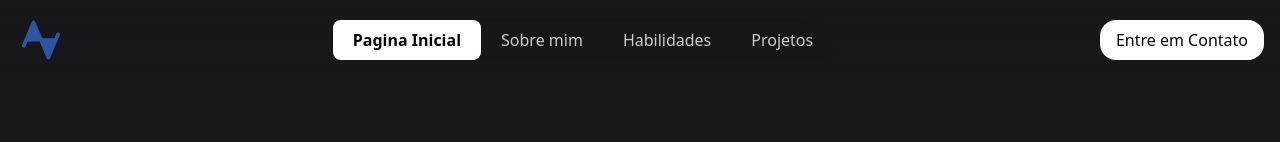
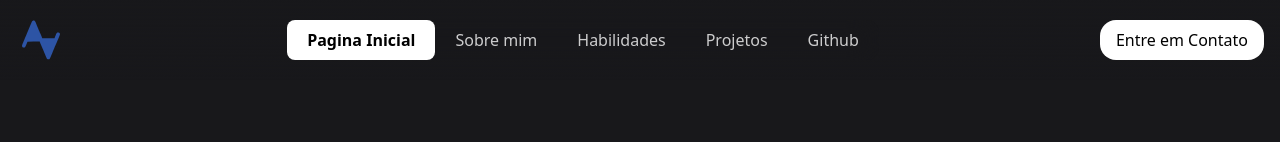
Before and after one commit to AndreAilton/Portfolio, a React (Vite) app: page / in a window 1280 px wide. Shown: the top 142 px of the page. Built offline with nearby package versions, Linux system fonts and the light colour scheme; no server answers.

Commit message:
Portfolio

```diff
--- a/src/components/header/index.tsx
+++ b/src/components/header/index.tsx
@@ -1,7 +1,7 @@
 import { useState } from "react";
 import Navbar from "../navbar";
 
-function index() {
+function Header() {
   const [navOpen, setNavOpen] = useState(false);
 
   return (
@@ -18,19 +18,26 @@ function index() {
             />
           </a>
         </h1>
-        <Navbar navOpen={navOpen}/>
+        {/* Navbar */}
+        <Navbar navOpen={navOpen} onLinkClick={() => setNavOpen(false)} />
+        {/* Menu Button */}
         <button
-          className=" menu-btn"
+          className="menu-btn md:hidden"
           onClick={() => setNavOpen((prev) => !prev)}
         >
           <span className="material-symbols-outlined">
             {navOpen ? "close" : "menu"}
           </span>
         </button>
-        <a href="" className="md:block hidden hover:bg-zinc-50/50  active:scale-95 bg-white  text-black font-medium rounded-2xl px-4 py-2">Entre em Contato</a>
+        <a
+          href="#contact"
+          className="md:block hidden hover:bg-zinc-50/50 active:scale-95 bg-white text-black font-medium rounded-2xl px-4 py-2"
+        >
+          Entre em Contato
+        </a>
       </div>
     </header>
   );
 }
 
-export default index;
+export default Header;
--- a/src/components/navbar/index.tsx
+++ b/src/components/navbar/index.tsx
@@ -2,8 +2,8 @@ import { useState, useEffect } from "react";
 
 interface NavbarProps {
   navOpen: boolean;
+  onLinkClick: () => void; // Função chamada ao clicar em um link
 }
-
 
 const navItems = [
   {
@@ -26,9 +26,14 @@ const navItems = [
     link: "#work",
     className: "nav-link",
   },
+  {
+    label: "Github",
+    link: "#github",
+    className: "nav-link",
+  },
 ];
 
-const index: React.FC<NavbarProps> = ({ navOpen }) =>{
+const Navbar: React.FC<NavbarProps> = ({ navOpen, onLinkClick }) => {
   const [activeSection, setActiveSection] = useState<string>("home");
 
   const handleScroll = () => {
@@ -59,16 +64,15 @@ const index: React.FC<NavbarProps> = ({ navOpen }) =>{
           key={index}
           href={item.link}
           className={`${item.className} ${
-            activeSection === item.link.substring(1)
-              ? "active-link"
-              : ""
+            activeSection === item.link.substring(1) ? "active-link" : ""
           }`}
+          onClick={onLinkClick} // Fecha o menu ao clicar no link
         >
           {item.label}
         </a>
       ))}
     </nav>
   );
-}
+};
 
-export default index;
+export default Navbar;
--- a/src/global/index.css
+++ b/src/global/index.css
@@ -43,13 +43,13 @@ body {
 
 /* Navbar */
 .navbar {
-  @apply  flex-col md:flex-row items-center backdrop-blur-lg rounded-xl md:flex flex hidden max-md:w-2xs;
+  @apply  flex-col md:flex-row items-center backdrop-blur-lg rounded-xl md:flex flex hidden max-md:w-2xs ease-in-out duration-900;
 }
 .nav-link {
-  @apply text-zinc-50/80 hover:text-zinc-50/100 p-2 px-5 max-md:w-full text-center;
+  @apply text-zinc-50/80 hover:text-zinc-50/100 p-2 px-5 max-md:w-full text-center ease-in-out duration-900;
 }
 .active-link {
-  @apply bg-white/100 text-black font-bold backdrop-blur-md rounded-lg;
+  @apply bg-white/100 text-black font-bold backdrop-blur-md rounded-lg ease-in-out duration-900;
 }
 
 .nav-link:hover {
@@ -57,7 +57,7 @@ body {
 }
 
 .navbar-open {
-  @apply flex  bg-zinc-900/80 backdrop-blur-lg absolute md:relative md:top-0 top-13 right-0 z-5;
+  @apply flex  bg-zinc-900/80 backdrop-blur-lg absolute md:relative md:top-0 top-13 right-0 z-5  md:w-auto md:gap-0 gap-2 p-4 rounded-xl ease-linear duration-900;
 }
 
 /* Navbar */
```
